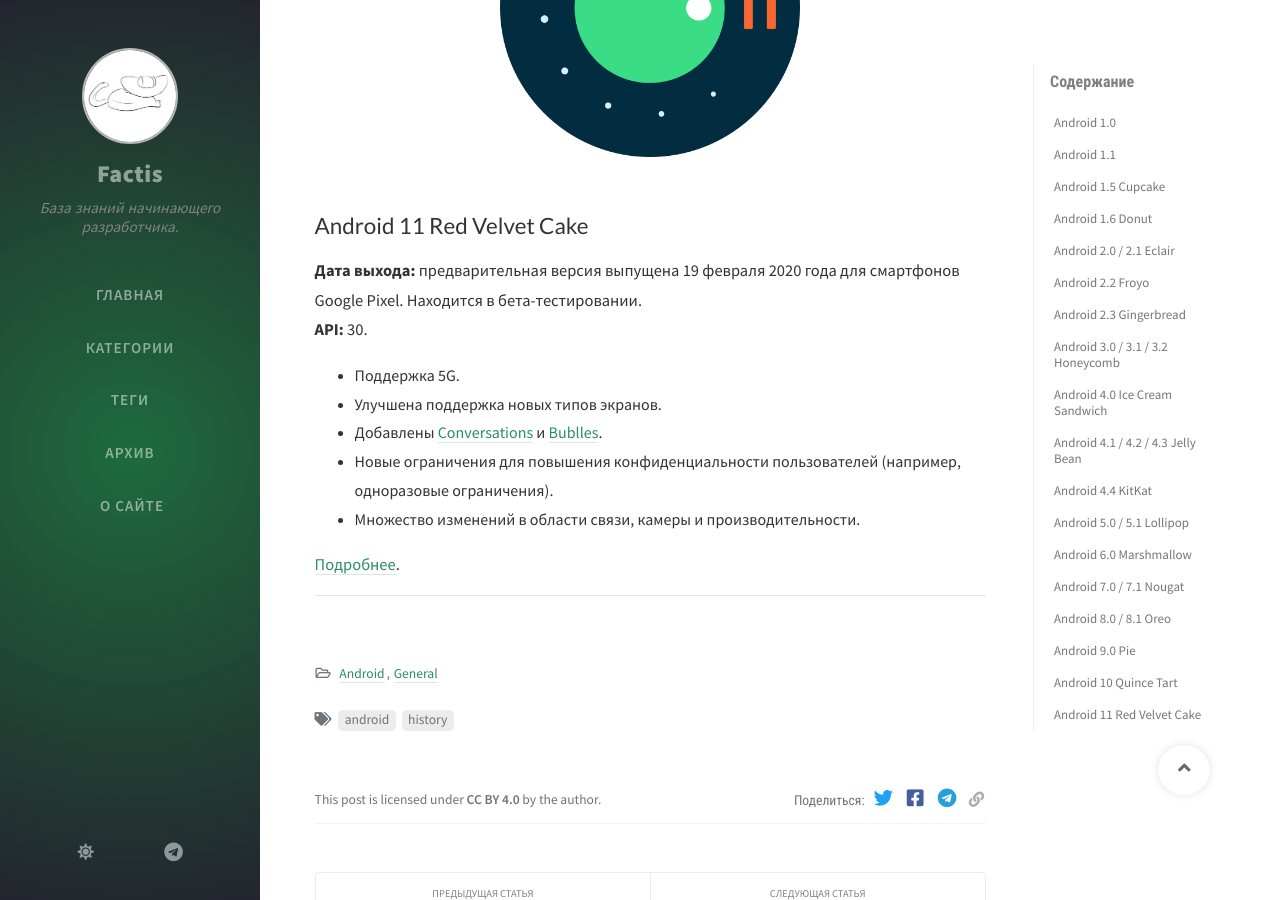
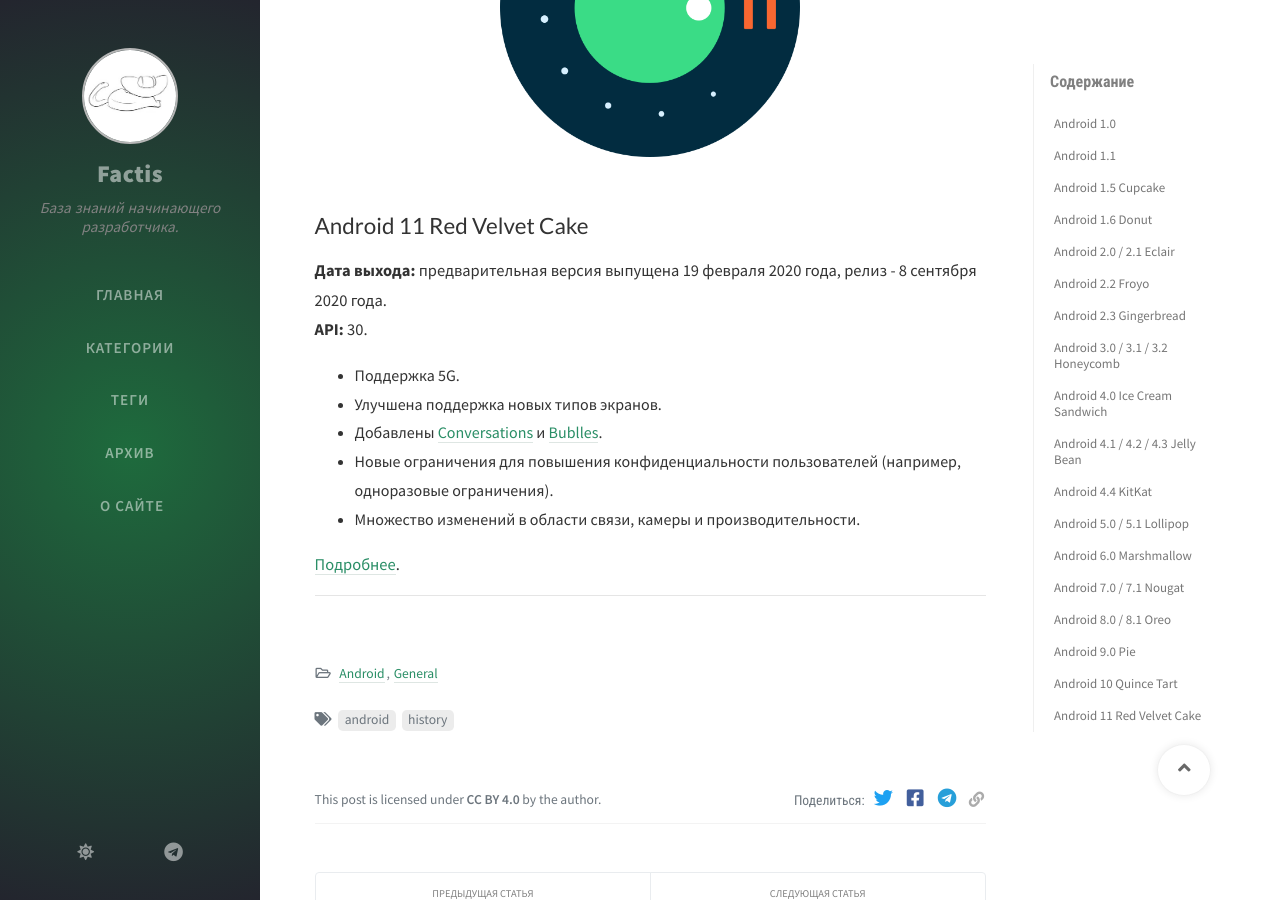
Before and after one commit to Bimlibik/bimlibik.github.io, a Jekyll site: the page built from _posts/android/2020-05-18-android-version.md, in a window 1280 px wide and 900 px high, scrolled down 9841 px. Built offline with Jekyll 4.4.1, drawn with Linux system fonts in a browser that asks for light colours; nearby versions of some CDN libraries; comment, search, counter and statistics services are not loaded.

Commit message:
Update: добавлена дата релиза android 11.

```diff
--- a/_posts/android/2020-05-18-android-version.md
+++ b/_posts/android/2020-05-18-android-version.md
@@ -236,7 +236,7 @@ API: 28.
 
 ## Android 11 Red Velvet Cake
 
-**Дата выхода:** предварительная версия выпущена 19 февраля 2020 года для смартфонов Google Pixel. Находится в бета-тестировании.
+**Дата выхода:** предварительная версия выпущена 19 февраля 2020 года, релиз - 8 сентября 2020 года.
 **API:** 30.
 
 - Поддержка 5G.
```
Also changed, not shown: _posts/android/2020-05-18-android-11.md (+1 -1 lines).
